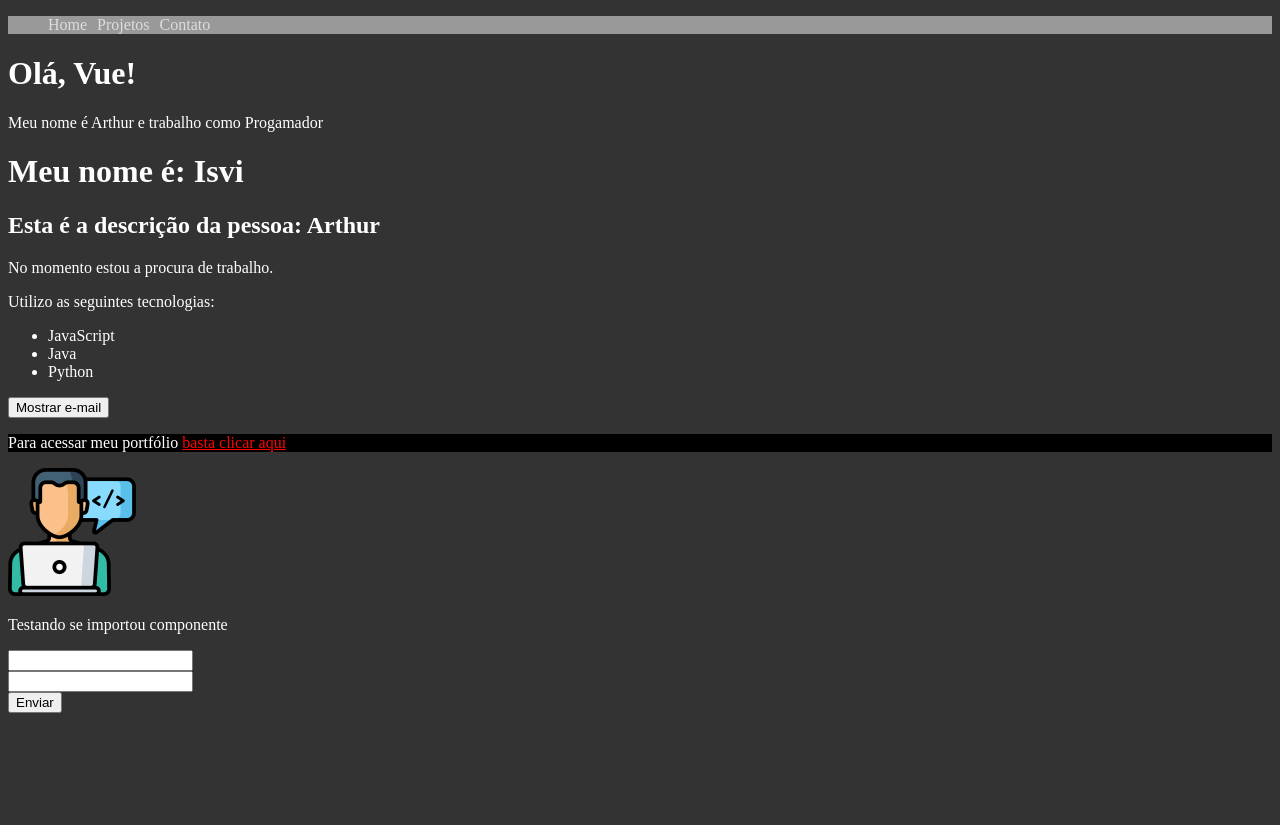
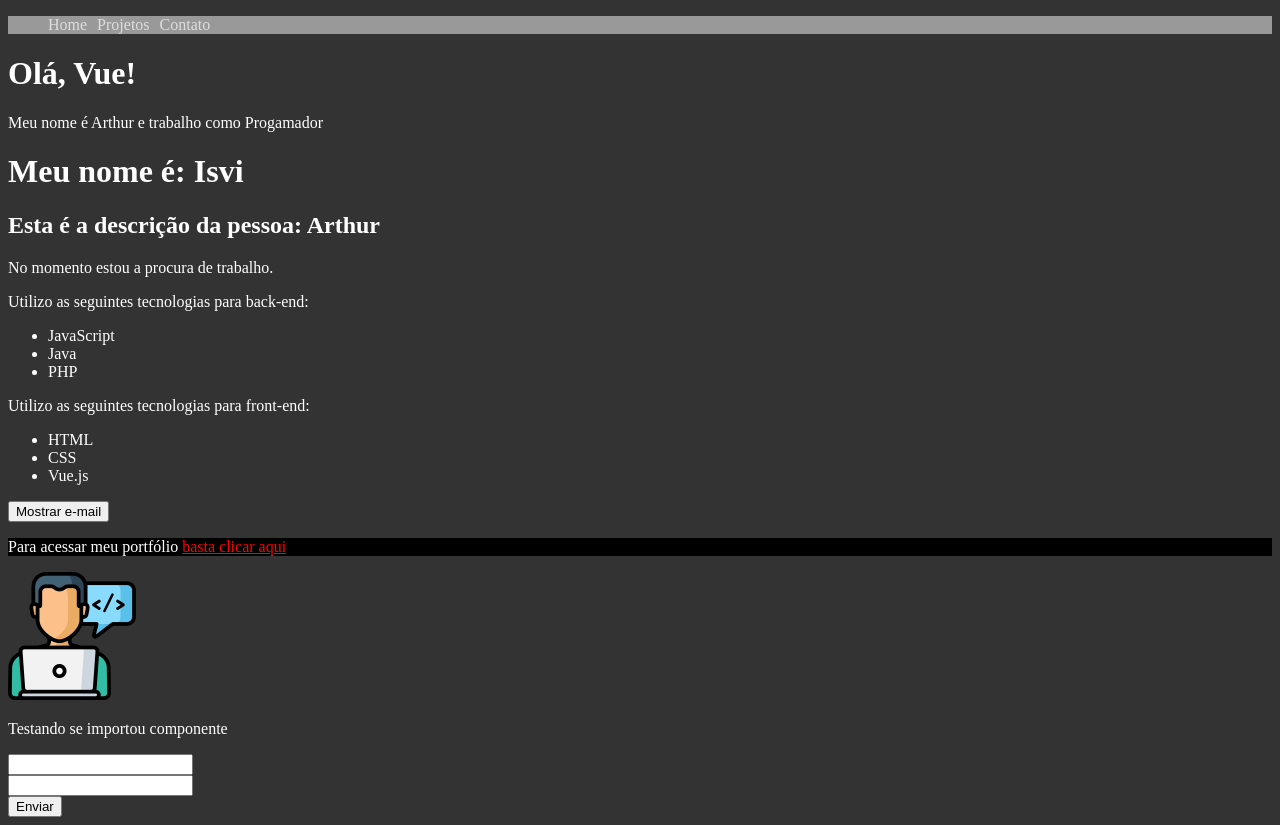
Before and after one commit to arthurisvi/helloWorldVue, a Vue app: page / in a window 1280 px wide. Before the commit the page ends 800 px from the top, so only its background shows below. Built offline with nearby package versions, Linux system fonts and the light colour scheme.

Commit message:
diretiva v-for

```diff
--- a/src/components/info.vue
+++ b/src/components/info.vue
@@ -2,11 +2,15 @@
 <div>
     <p v-if="isWorking">Estou trabalhando no momento</p>
     <p v-else>No momento estou a procura de trabalho.</p>
-    <p>Utilizo as seguintes tecnologias: </p>
+    <p>Utilizo as seguintes tecnologias para back-end: </p>
     <ul>
-        <li>JavaScript</li>
-        <li>Java</li>
-        <li>Python</li>
+        <li v-for="(technology, i) in backendTechnologies" v-bind:key="i">{{ technology }}</li>
+    </ul>
+    <p>Utilizo as seguintes tecnologias para front-end: </p>
+    <ul>
+        <li v-for="technology in frontendTechnologies" :key="technology.id">
+            {{technology.language}}
+        </li>
     </ul>
     <div>
         <button @click="showEmail">{{ textButton }}</button>
@@ -36,7 +40,13 @@ export default{
             showTextEmail: false,
             email: 'spfcarthur1@gmail.com',
             myLink: 'https://google.com',
-            textButton: 'Mostrar e-mail'
+            textButton: 'Mostrar e-mail',
+            backendTechnologies: ["JavaScript", "Java", "PHP"],
+            frontendTechnologies: [
+                {id: 1, language: 'HTML'},
+                {id: 2, language: 'CSS'},
+                {id: 3, language: 'Vue.js'}
+            ]
         }
     },methods:{
         showEmail(){
```
